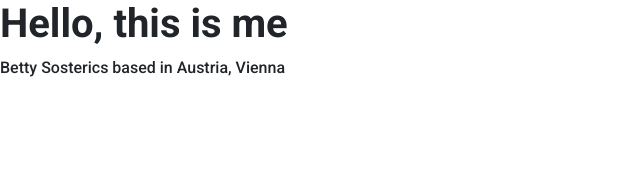
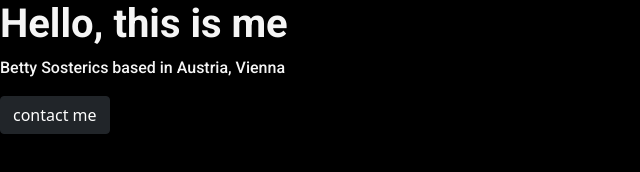
Before and after one commit to BettySosterics/portfolio-betty-sosterics, a plain HTML site: page index.html in a window 1280 px wide. Shown: the whole page, without its empty margins (0-640 px from the left). Drawn offline with nearby package versions, Linux system fonts and the light colour scheme.

Commit message:
changed style, bootstrap

```diff
--- a/index.html
+++ b/index.html
@@ -28,5 +28,6 @@
   <body>
     <h1>Hello, this is me</h1>
     <p>Betty Sosterics based in Austria, Vienna</p>
+    <button type="button" class="btn btn-dark">contact me</button>
   </body>
 </html>
--- a/styles/portfolio.css
+++ b/styles/portfolio.css
@@ -1,12 +1,16 @@
 /*font-family: 'Quicksand', sans-serif;
 font-family: 'Roboto', sans-serif;*/
-
+body {
+  background: black;
+}
 h1 {
   font-family: "Roboto", sans-serif;
   font-weight: bold;
+  color: whitesmoke;
 }
 
 p {
   font-family: "Roboto", sans-serif;
   font-weight: 300;
+  color: whitesmoke;
 }
```
